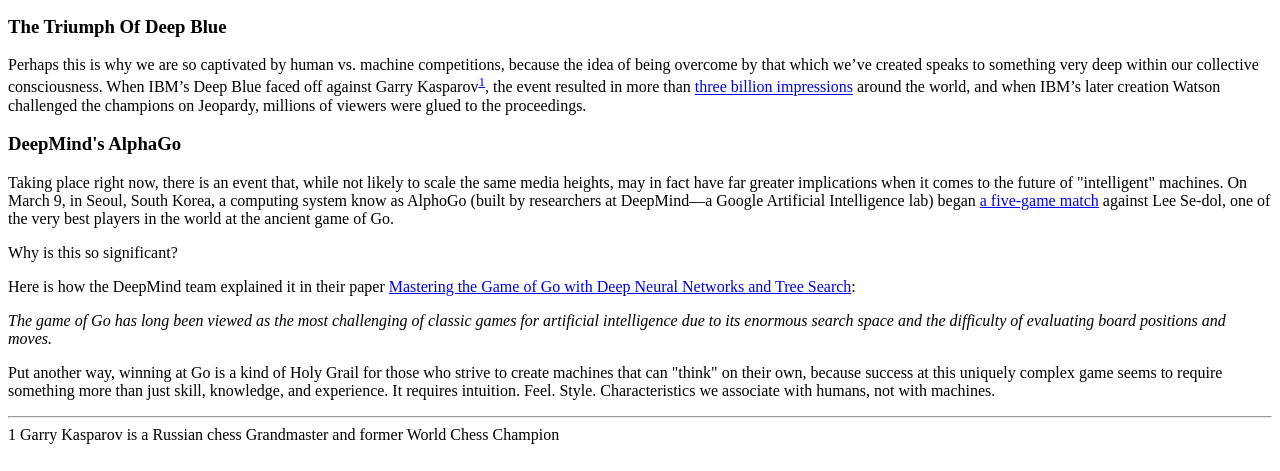
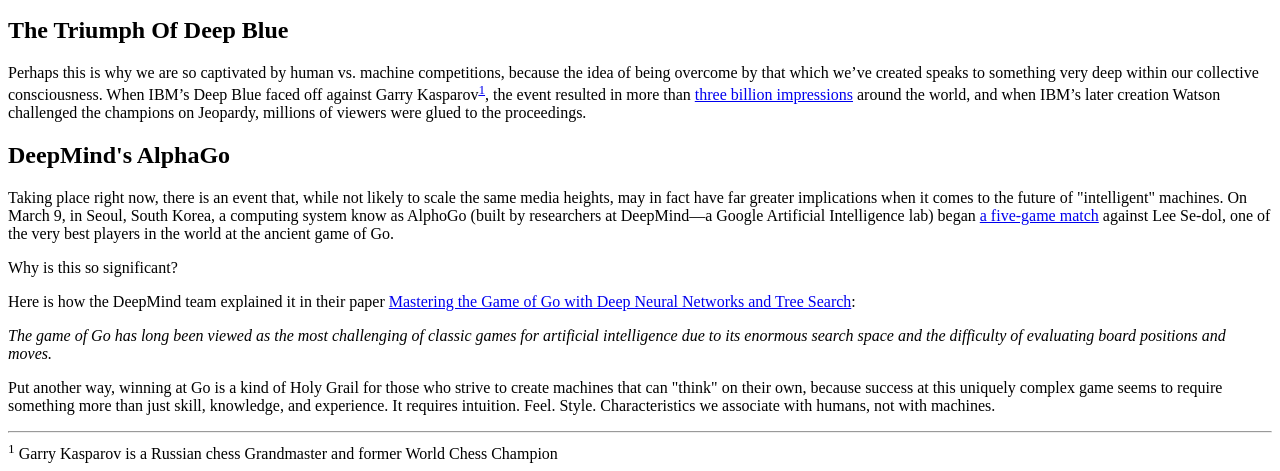
Before and after one commit to ZhangDubhe/Article-to-Mockup, a plain HTML site: page index.html in a window 1280 px wide. Shown: the part 577-1048 px from the top of the page. Drawn offline with Linux system fonts and the light colour scheme.

Commit message:
Fixes Requires Changes

```diff
--- a/index.html
+++ b/index.html
@@ -18,11 +18,11 @@
 
   <p>For as long as humans have built things, we’ve wrestled with the implications of what we’ve built. In many cases, these philosophical and ethical wrestlings have made for great drama—think Frankenstein, or 2001: A Space Odyssey. Often, the hypothetical scenarios we envision come remarkably close to true, and the discoveries we’ve made in the fields of Artificial Intelligence and Machine Learning make clear that a "computer with a mind of its own" is <del>going to take over the world</del> not such a fantastic thing to imagine any longer.</p>
 
-  <h3>The Triumph Of Deep Blue</h3>
+  <h2>The Triumph Of Deep Blue</h2>
 
   <p>Perhaps this is why we are so captivated by human vs. machine competitions, because the idea of being overcome by that which we’ve created speaks to something very deep within our collective consciousness. When IBM’s Deep Blue faced off against Garry Kasparov<sup><a href="#sup-1">1</a></sup>, the event resulted in more than <a href="http://www-03.ibm.com/ibm/history/ibm100/us/en/icons/deepblue/">three billion impressions</a> around the world, and when IBM’s later creation Watson challenged the champions on Jeopardy, millions of viewers were glued to the proceedings.</p>
 
-  <h3>DeepMind's AlphaGo</h3>
+  <h2>DeepMind's AlphaGo</h2>
 
   <p>Taking place right now, there is an event that, while not likely to scale the same media heights, may in fact have far greater implications when it comes to the future of "intelligent" machines. On March 9, in Seoul, South Korea, a computing system know as AlphoGo (built by researchers at DeepMind—a Google Artificial Intelligence lab) began <a href="http://venturebeat.com/2016/02/04/youtube-will-livestream-googles-ai-playing-go-superstar-lee-sedol-in-march/">a five-game match</a> against Lee Se-dol, one of the very best players in the world at the ancient game of Go.</p>
 
@@ -34,7 +34,7 @@
   </p>
   <p>Put another way, winning at Go is a kind of Holy Grail for those who strive to create machines that can "think" on their own, because success at this uniquely complex game seems to require something more than just skill, knowledge, and experience. It requires intuition. Feel. Style. Characteristics we associate with humans, not with machines.</p>
   <hr>
-  <footer id='sup-1'>1 Garry Kasparov is a Russian chess Grandmaster and former World Chess Champion</footer>
+  <footer id='sup-1'><sup>1</sup> Garry Kasparov is a Russian chess Grandmaster and former World Chess Champion</footer>
 
 </body>
 </html>
```
